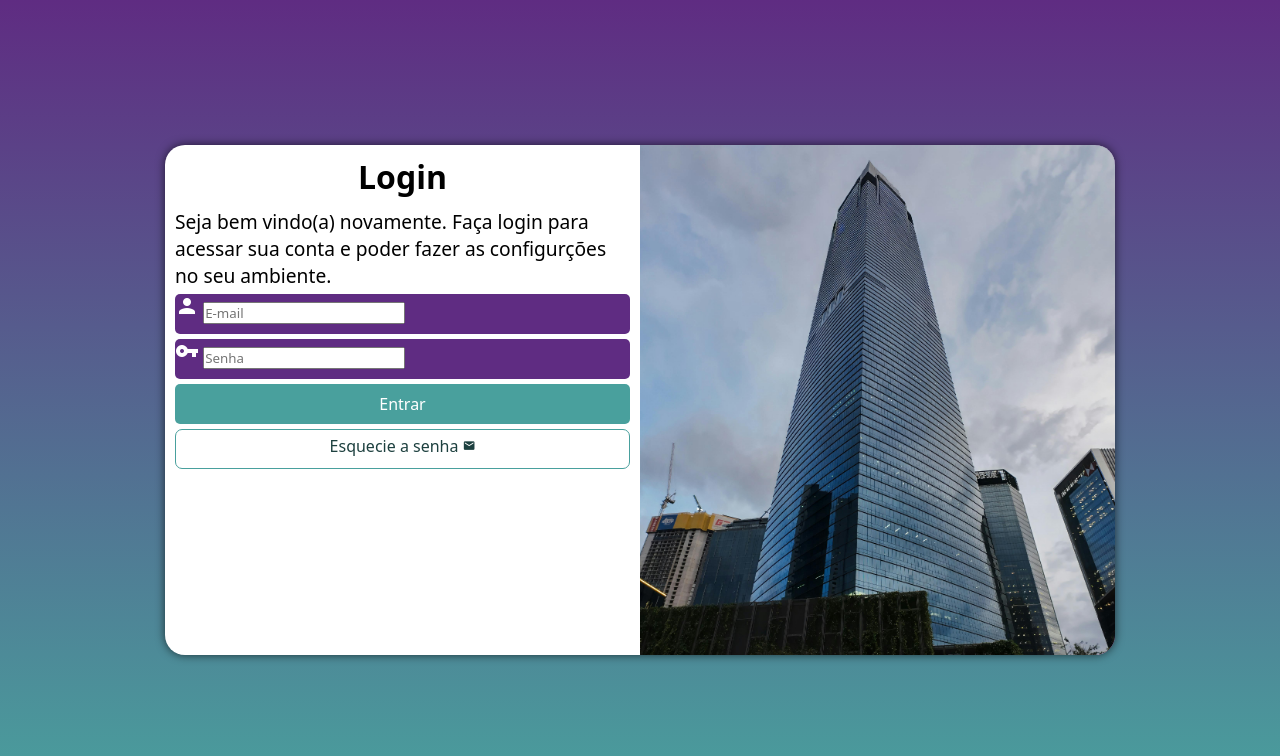
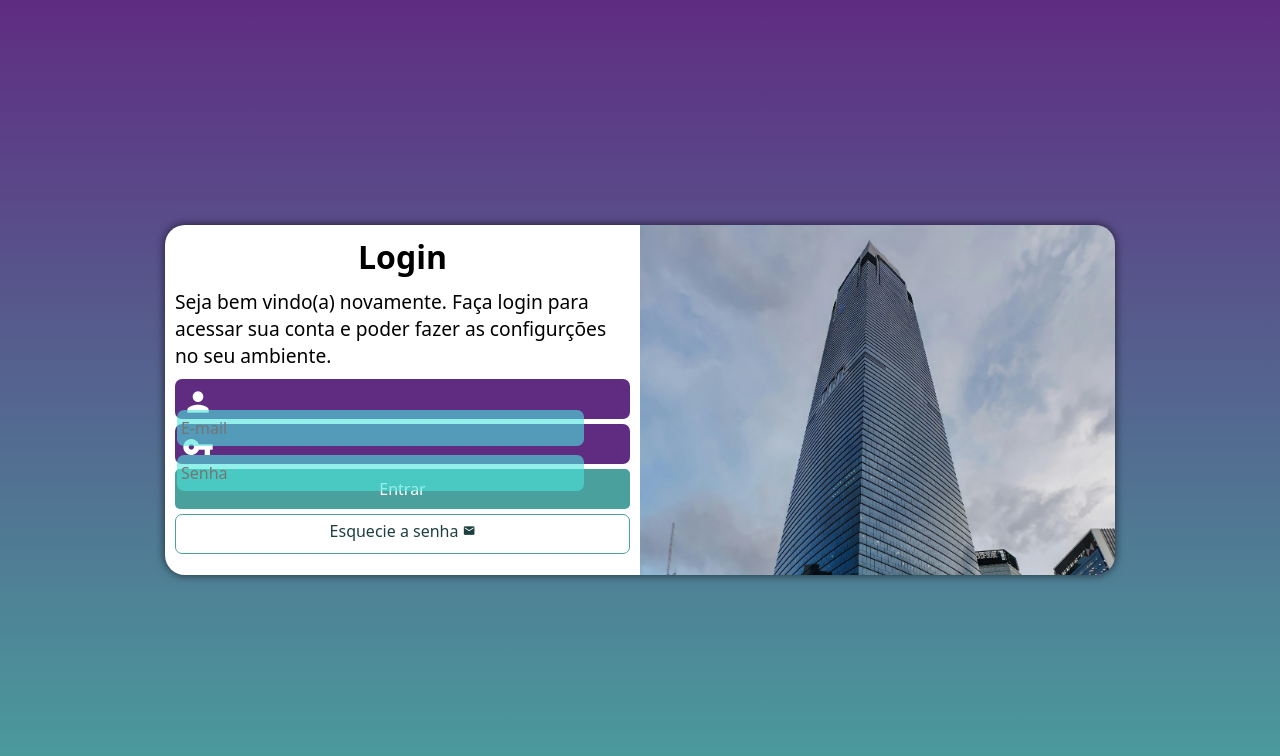
Before and after one commit to Jorgebezerranascimento/projeto-Login, a PHP site: page / in a window 1280 px wide. Shown: the top 756 px of the page. Run offline with PHP 8.4, Linux system fonts and the light colour scheme.

Commit message:
atualizado o midia query

```diff
--- a/estilos/media-query.css
+++ b/estilos/media-query.css
@@ -15,7 +15,8 @@ Grandes telas: acima de 1200px
     }
 
     section#login {
-        width: 80vw;
+        width: 790px;
+        height: 300px;
     }
 
     section#login > div#imagem {
@@ -47,6 +48,7 @@ Grandes telas: acima de 1200px
 
     section#login {
         width: 950px;
+        height: 350px;
     }
 
     section#login > div#imagem {
@@ -66,5 +68,6 @@ Grandes telas: acima de 1200px
 
     div#formulario > p {
         font-size: 1.2em;
+        margin: 10px 0px;
     }
 }
--- a/estilos/style.css
+++ b/estilos/style.css
@@ -66,15 +66,40 @@ div#formulario > p {
 div.campo > label {
     display: none;
 }
+div.campo > i {
+    color: white;
+
+    font-size: 2em;
+    width: 40px;
+    padding: 5px;
+}
 
 form > div.campo {
     display: block;
     background-color: #5f2c82;
-    border-radius: 5px;
+    border:2px solid #5f2c82;
+    border-radius: 7px;
     width: 100%;
     height: 40px;
     margin: 5px 0px;
-    color: white;
+
+}
+
+div.campo > input {
+    background-color: #4ce4dc99;
+    font-size: 1em;
+    width: calc(100%  - 44px);
+
+    height: 100%;
+    border: 0px;
+    border-radius: 7px;
+    padding: 4px;
+    transform: translateY(-13px);
+}
+
+div.campo > input:hover {
+    background-color: white;
+    border: none;
 }
 
 form > input[type=submit] {
```
